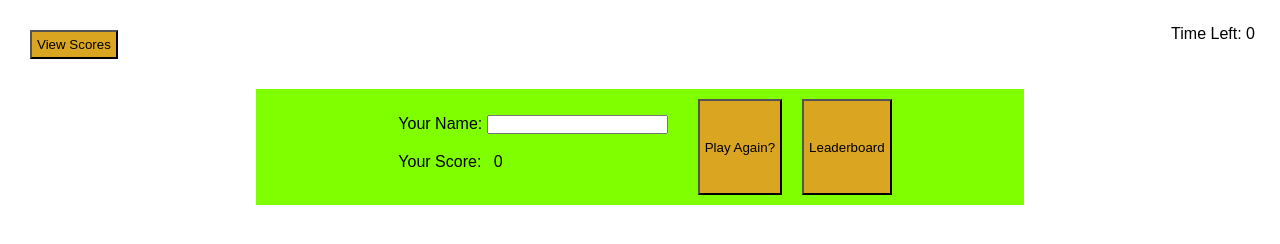
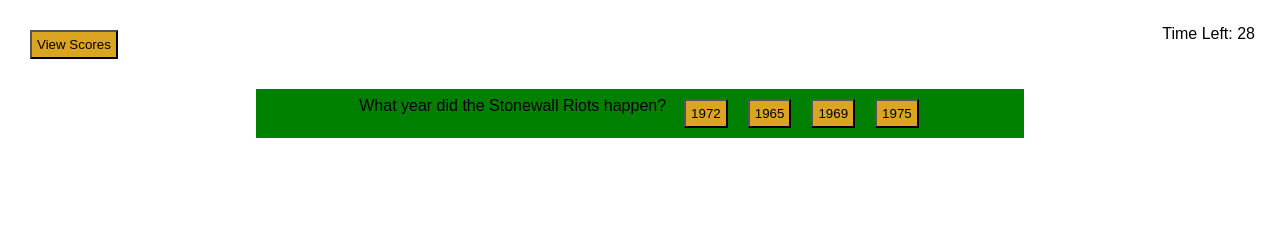
Before and after one commit to framenolan/code-quiz, a plain HTML site: page index.html in a window 1280 px wide. Both pictures are taken after a click on the button "Start Game". Drawn offline with Linux system fonts and the light colour scheme.

Commit message:
array questions beginning, buttons with answer showing

```diff
--- a/assets/script.js
+++ b/assets/script.js
@@ -1,26 +1,73 @@
 var startGame = document.querySelector(".startButton");
-// var answerButton = document.querySelectorAll(".answerButton")
 var showHighscore = document.querySelector(".showLeaderboard")
 var viewHighscore = document.querySelector(".viewLeaderboard")
 var playAgain = document.querySelector(".playAgain")
 var startAgain = document.querySelector(".startAgain")
 
+var answerButton1 = document.querySelector("#answer1")
+var answerButton2 = document.querySelector("#answer2")
+var answerButton3 = document.querySelector("#answer3")
+var answerButton4 = document.querySelector("#answer4")
+var questionText = document.querySelector(".questionText")
+
 var instructionsPage = document.querySelector(".instructionsPage");
 var questionPage = document.querySelector(".questionPage");
-var leaderboardPage = document.querySelector(".leaderboardPage")
+var leaderboardPage = document.querySelector(".leaderboardPage");
 var scorePage = document.querySelector(".scorePage");
 
-var secondsLeft = 2
-var timeEl = document.querySelector("#countdownTimer")
+var secondsLeft = 30;
+var timeEl = document.querySelector("#countdownTimer");
 
-var score = 0
+var score = localStorage.getItem("score");
 
-flashcards()
+var question1 = ["What year did the Stonewall Riots happen?", "1972", "1965", "1969", "1975", "1965"]
+var question2 = ["Who was the first winner of RuPaul's Drag Race?", "Bebe Zahara Benet", "Tyra Sanchez", "Ongina", "Lady Bunny", "Bebe Zahara Benet"]
+var questionList = [question1, question2]
+
+var currentQuestion = question1[0]
+var currentQuestionArray = question1
+var correctAnswer = currentQuestion[6]
+
+console.log(currentQuestion)
+console.log(currentQuestionArray)
+
+
+// flashcards()
 
 function start() {
     startTime()
     instructionsPage.setAttribute("data-show", "hidden")
     questionPage.setAttribute("data-show", "show")
+    questionText.textContent = question1[0]
+    answerButton1.value = question1[1]
+    answerButton2.value = question1[2]
+    answerButton3.value = question1[3]
+    answerButton4.value = question1[4]
+
+    var guess = document.querySelector(".questionPage")
+    var guessValue = guess.value
+    answerButton1.addEventListener("click",answerQuestion)
+    answerButton2.addEventListener("click",answerQuestion)
+    answerButton3.addEventListener("click",answerQuestion)
+    answerButton4.addEventListener("click",answerQuestion)
+
+    answerQuestion(guessValue)
+
+    console.log(currentQuestion)
+    console.log(currentQuestionArray)
+    newQuestion(questionList.indexOf(currentQuestionArray))
+    console.log(questionList.indexOf(currentQuestionArray))
+    console.log(currentQuestion)
+    console.log(currentQuestionArray)
+}
+
+function newQuestion(i) {
+    currentQuestion = questionList[i+1];
+    console.log(currentQuestion)
+    console.log(currentQuestionArray)
+    // currentQuestion = currentQuestionArray[0];
+    console.log(currentQuestion)
+    console.log(currentQuestionArray)
 }
 
 // When time runs out, page changes to scorePage
@@ -50,83 +97,93 @@ function startTime() {
         secondsLeft--;
         timeEl.textContent = secondsLeft
 
-        if(secondsLeft === 0) {
+        if(secondsLeft <= 0) {
             clearInterval(timerInterval);
             gameOver();
         }
     }, 1000)
+    return secondsLeft;
 }
 
-function answerQuestion() {
-
+function answerQuestion(guessCheck) {
+    if (guessCheck == correctAnswer) {
+        score++;
+        localStorage.setItem("score", score);
+        newQuestion();
+    } else {
+        secondsLeft-5;
+        newQuestion();
+    }
     // Update .questionText textContent to a question
 
 }
 
-function flashcards() {
-    var arrayNum = [0, 1, 2, 3, 4, 5, 6, 7, 8, 9]
-    var arrayOperators = ["-","+","*"]
+// function flashcards() {
+//     var arrayNum = [0, 1, 2, 3, 4, 5, 6, 7, 8, 9]
+//     var arrayOperators = ["-","+","*"]
 
-    function pullChar(array) {
-        varRandom = Math.floor(Math.random() * array.length)
-        currentChar = array[varRandom]
-        return(currentChar)
-    }
+//     function pullChar(array) {
+//         varRandom = Math.floor(Math.random() * array.length)
+//         currentChar = array[varRandom]
+//         return(currentChar)
+//     }
 
-    function doTheWrongMath() {
-        valueA = pullChar(arrayNum)
-        operator = pullChar(arrayOperators)
-        valueB = pullChar(arrayNum)
+//     function doTheWrongMath() {
+//         valueA = pullChar(arrayNum)
+//         operator = pullChar(arrayOperators)
+//         valueB = pullChar(arrayNum)
 
-        console.log(valueA,operator,valueB)
+//         console.log(valueA,operator,valueB)
 
-        answer = eval(valueA + operator + valueB)
-        console.log(answer)
-        return(answer)
-    }
+//         answer = eval(valueA + operator + valueB)
+//         console.log(answer)
+//         return(answer)
+//     }
 
-    // create array of possible answers
-    var possibleArray = [0]
-    for (let i = 0; i <= arrayNum.length; i++) {
-        var result = doTheWrongMath()
-        if (possibleArray.includes(result)) {
-        doTheWrongMath()
-        } else {
-        possibleArray.push(result)
-        console.log(possibleArray)
-        }
-    }
+//     // create array of possible answers
+//     var possibleArray = [0]
+//     for (let i = 0; i <= arrayNum.length; i++) {
+//         var result = doTheWrongMath()
+//         if (possibleArray.includes(result)) {
+//         doTheWrongMath()
+//         } else {
+//         possibleArray.push(result)
+//         console.log(possibleArray)
+//         }
+//     }
 
-    var wrongAnswer1 = pullChar(possibleArray)
-    var wrongAnswer2 = pullChar(possibleArray)
-    var wrongAnswer3 = pullChar(possibleArray)
+//     var wrongAnswer1 = pullChar(possibleArray)
+//     var wrongAnswer2 = pullChar(possibleArray)
+//     var wrongAnswer3 = pullChar(possibleArray)
 
-    // if (wrongAnswer1 !== wrongAnswer2) {
-    //     wrongAnswer2 = pullChar(possibleArray)
-    // } else {
-    //     return wrongAnswer3
-    // }
+//     // if (wrongAnswer1 !== wrongAnswer2) {
+//     //     wrongAnswer2 = pullChar(possibleArray)
+//     // } else {
+//     //     return wrongAnswer3
+//     // }
 
-    var wrongEl1 = document.querySelector("#answer2")
-    var wrongEl2 = document.querySelector("#answer3")
-    var wrongEl3 = document.querySelector("#answer4")
+//     var wrongEl1 = document.querySelector("#answer2")
+//     var wrongEl2 = document.querySelector("#answer3")
+//     var wrongEl3 = document.querySelector("#answer4")
 
-    wrongEl1.textContent = wrongAnswer1
-    wrongEl2.textContent = wrongAnswer2
-    wrongEl3.textContent = wrongAnswer3
+//     wrongEl1.textContent = wrongAnswer1
+//     wrongEl2.textContent = wrongAnswer2
+//     wrongEl3.textContent = wrongAnswer3
 
-    // chose 3 other answers out of possible array
+//     // chose 3 other answers out of possible array
 
-    // verify that chosen answers don't match real answer
+//     // verify that chosen answers don't match real answer
 
-    // update text content of answer buttons
-}
+//     // update text content of answer buttons
+// }
 
 //CREATE ARRAY LIST OF QUESTIONS
     //1)EACH QUESTION IS ITS OWN ARRAY
         //ARRAY[0] IS THE QUESTION
-        //ARRAY[1-4] ARE THE CHOICES
-        //ARRAY[5] IS THE CORRECT ANSWER
+        //ARRAY[1-6] ARE THE CHOICES
+        //ARRAY[6] IS THE CORRECT ANSWER
+
+
 
 
 viewHighscore.addEventListener("click", highscore)
@@ -140,6 +197,7 @@ showHighscore.addEventListener("click", highscore)
 // Leaderboard Page buttons
 startAgain.addEventListener("click", reset)
 
+// ...maybe setup a data attribute of right/wrong
 
 
 //     Timer starts counting when Start Game button is pushed
--- a/assets/style.css
+++ b/assets/style.css
@@ -74,7 +74,9 @@ form p {
 }
 
 .answerButton {
-
+    background-color: goldenrod;
+    padding: 5px;
+    margin: 10px;
 }
 
 .scorePage {
--- a/index.html
+++ b/index.html
@@ -23,10 +23,10 @@
 
         <section class="questionPage" data-show="hidden">
             <p class="questionText">Question?</p>
-            <button class="answerButton" id="answer1">Answer 1</button>
-            <button class="answerButton" id="answer2">Answer 2</button>
-            <button class="answerButton" id="answer3">Answer 3</button>
-            <button class="answerButton" id="answer4">Answer 4</button>
+            <input class="answerButton" id="answer1" type="button" value="Answer"></input>
+            <input class="answerButton" id="answer2" type="button" value="Answer"></input>
+            <input class="answerButton" id="answer3" type="button" value="Answer"></input>
+            <input class="answerButton" id="answer4" type="button" value="Answer"></input>
         </section>
 
         <section class="scorePage" data-show="hidden">
```
